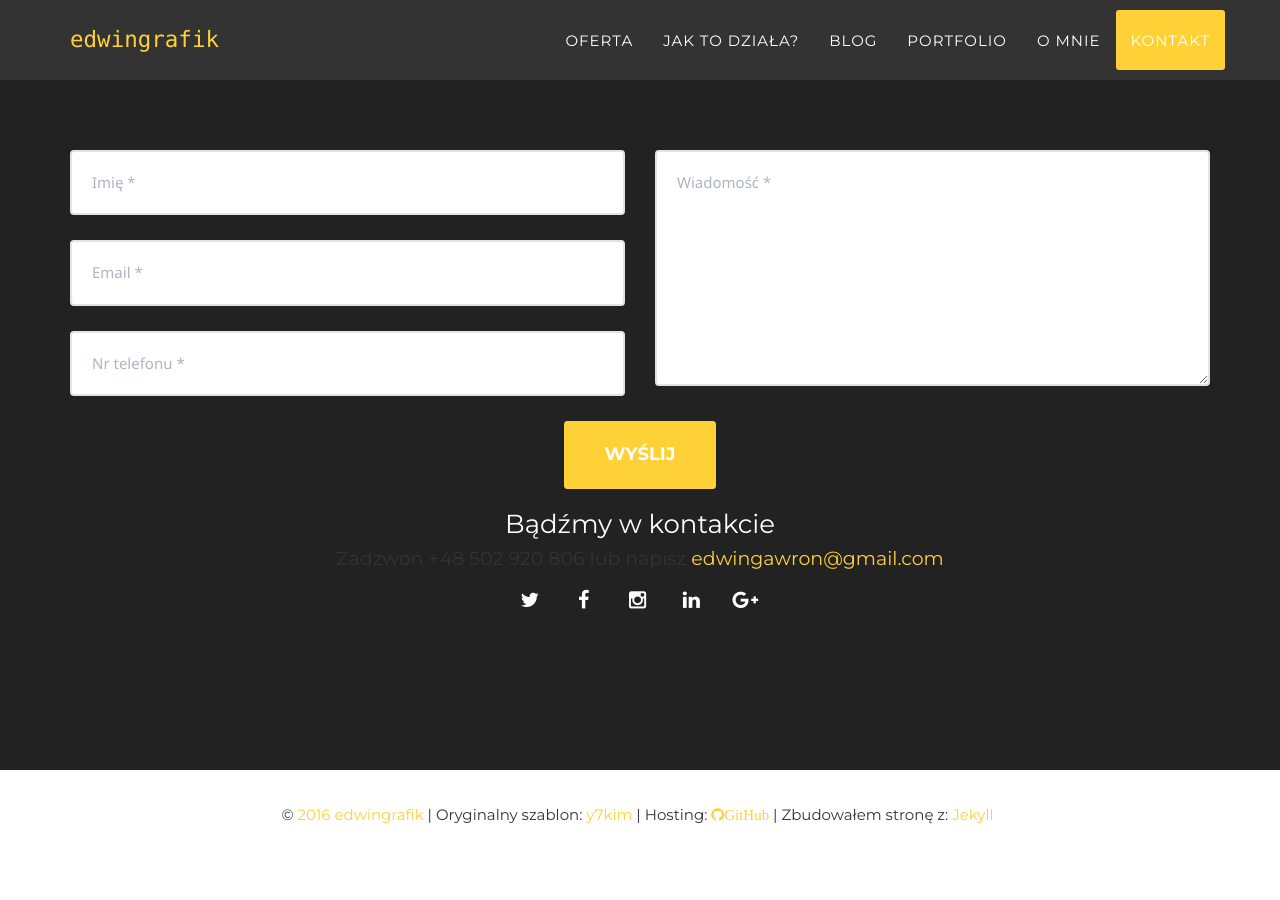
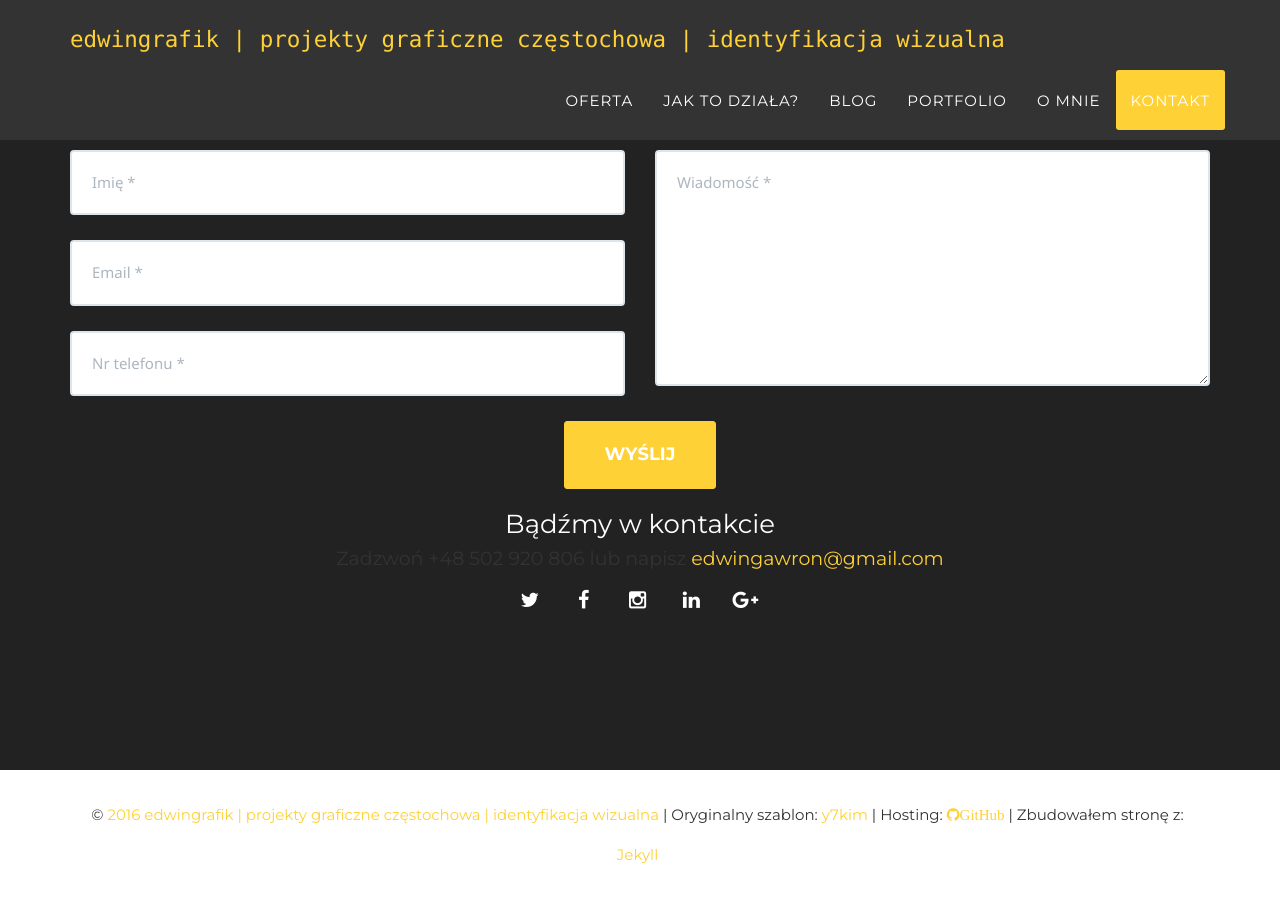
Before and after one commit to edwingrafik/edwingrafik.github.io, a Jekyll site: the page built from index.html, in a window 1280 px wide and 900 px high, scrolled down 6036 px. Built offline with Jekyll 4.4.1, drawn with Linux system fonts in a browser that asks for light colours; some web fonts are replaced; before the commit the page ends 6896 px from its top, so only the background shows below that.

Commit message:
Update _config.yml

```diff
--- a/_config.yml
+++ b/_config.yml
@@ -2,7 +2,7 @@ url: https://github.com/edwingrafik/edwingrafik.github.io.git
 baseurl: /edwingrafik.github.io/
 # Site settings
 author: Edwin Gawron
-title: edwingrafik
+title: edwingrafik | projekty graficzne częstochowa | identyfikacja wizualna
 email: edwingawron@gmail.com
 description: "Jestem doświadczonym grafikiem specjalizującym się w tworzeniu wizerunku firm. Tworzę identyfikacje wizualne, logo, systemy znaków, odświeżam wizerunek. Swoją pracę opieram na znajomości najnowszych trendów i panujących standardów. Robię dobrą robotę."
 keywords: logo | grafik częstochowa | edwingrafik | projekty do druku | wizytowki firmowe | identyfikacja wizualna | branding | design
```
